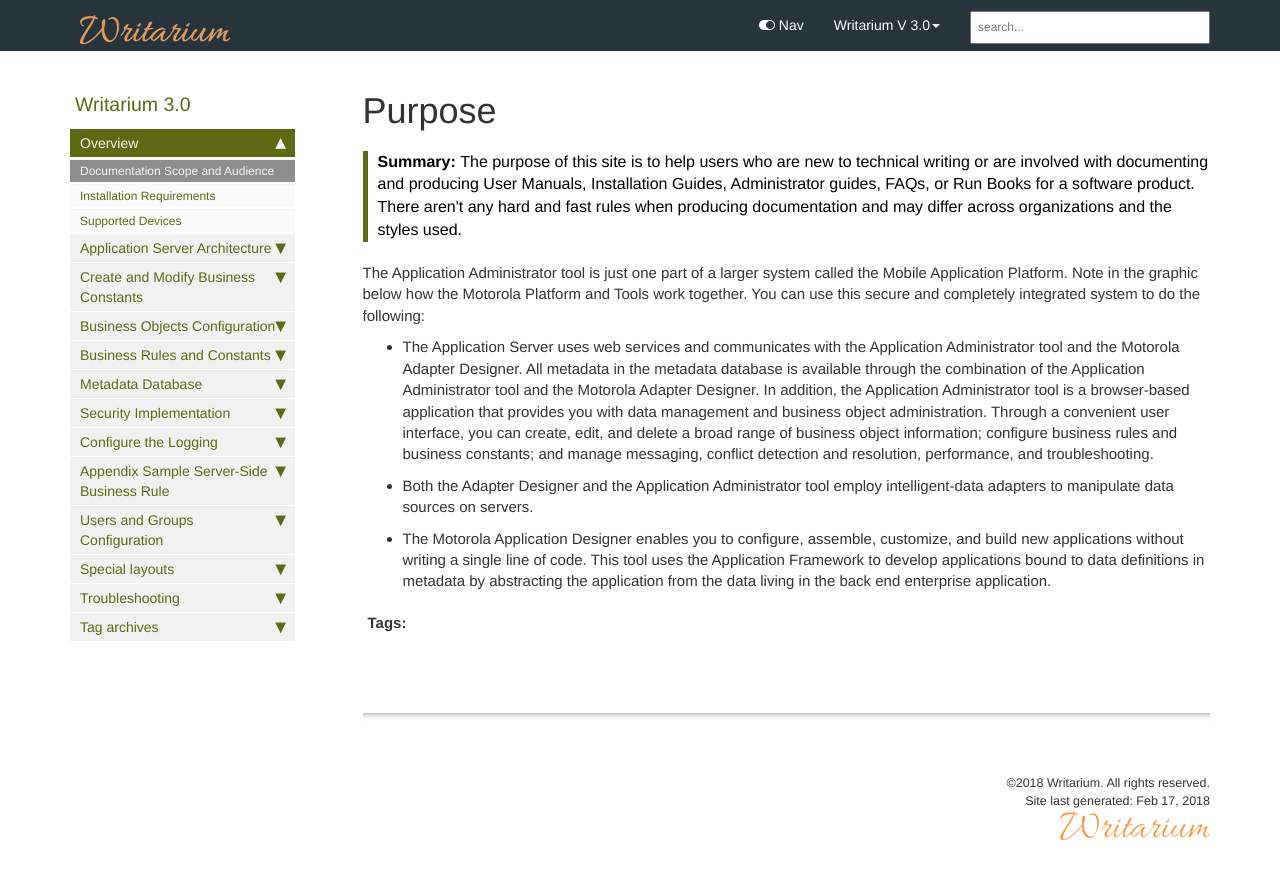
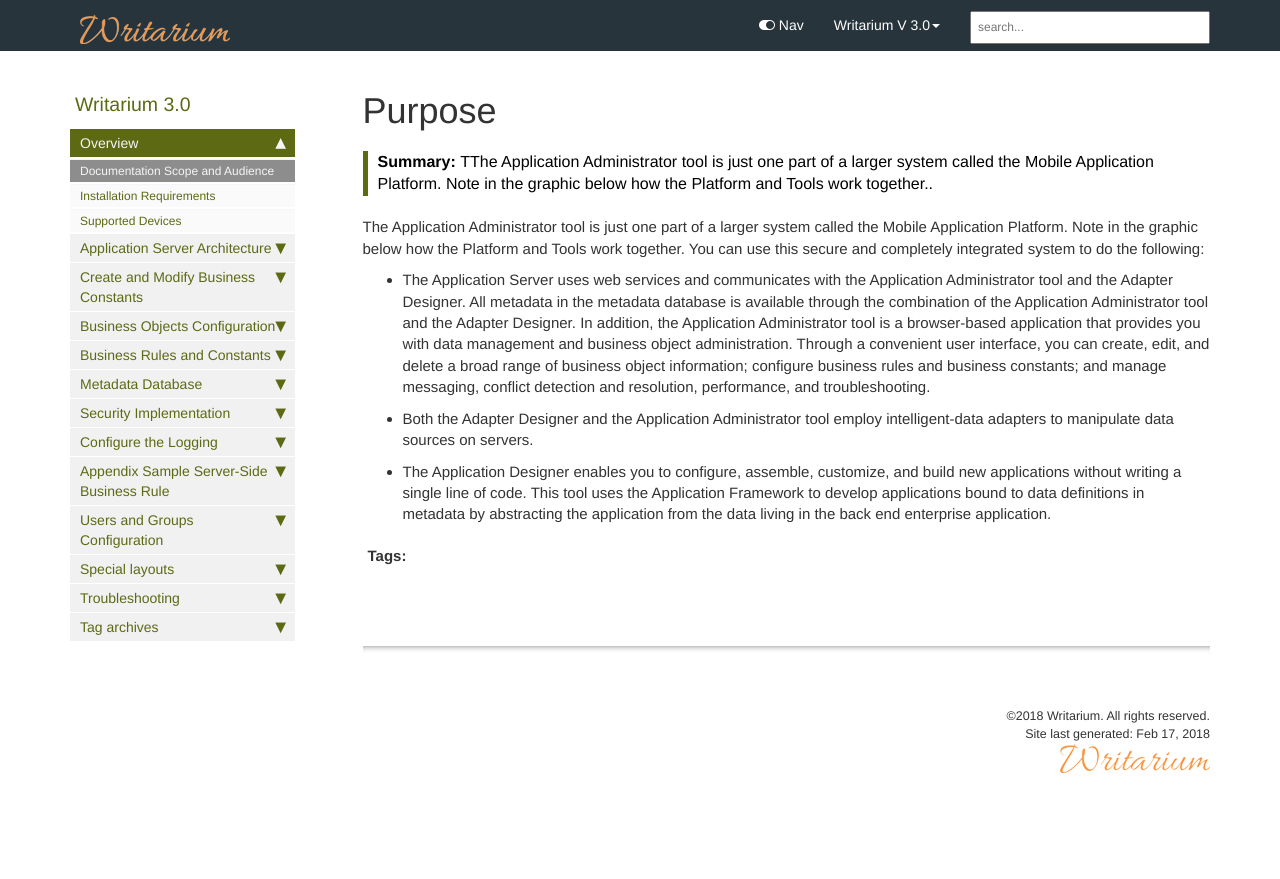
Before and after one commit to jsailo/app-server-guide, a Jekyll site: the page built from index.md, in a window 1280 px wide. Shown: the top 879 px of the page. Built offline with Jekyll 4.4.1, drawn with Linux system fonts in a browser that asks for light colours; nearby versions of some CDN libraries; comment, search, counter and statistics services are not loaded.

Commit message:
about page

```diff
--- a/index.md
+++ b/index.md
@@ -4,12 +4,12 @@ keywords: document purpose
 tags: [document_purpose, purpose, document, purpose]
 sidebar: mydoc_sidebar
 permalink: index.html
-summary: The purpose of this site is to help users who are new to technical writing or are involved with documenting and producing User Manuals, Installation Guides, Administrator guides, FAQs, or Run Books for a software product. There aren't any hard and fast rules when producing documentation and may differ across organizations and the styles used.
+summary: TThe Application Administrator tool is just one part of a larger system called the Mobile Application Platform. Note in the graphic below how the Platform and Tools work together..
 ---
-The Application Administrator tool is just one part of a larger system called the Mobile Application Platform. Note in the graphic below how the Motorola Platform and Tools work together. You can use this secure and completely integrated system to do the following:
-* The Application Server uses web services and communicates with the Application Administrator tool and the Motorola Adapter Designer. All metadata in the metadata database is available through the combination of the Application Administrator tool and the Motorola Adapter Designer. In addition, the Application Administrator tool is a browser-based application that provides you with data management and business object administration. Through a convenient user interface, you can create, edit, and delete a broad range of business object information; configure business rules and business constants; and manage messaging, conflict detection and resolution, performance, and troubleshooting.
+The Application Administrator tool is just one part of a larger system called the Mobile Application Platform. Note in the graphic below how the Platform and Tools work together. You can use this secure and completely integrated system to do the following:
+* The Application Server uses web services and communicates with the Application Administrator tool and the Adapter Designer. All metadata in the metadata database is available through the combination of the Application Administrator tool and the Adapter Designer. In addition, the Application Administrator tool is a browser-based application that provides you with data management and business object administration. Through a convenient user interface, you can create, edit, and delete a broad range of business object information; configure business rules and business constants; and manage messaging, conflict detection and resolution, performance, and troubleshooting.
 * Both the Adapter Designer and the Application Administrator tool employ intelligent-data adapters to manipulate data sources on servers.
-* The Motorola Application Designer enables you to configure, assemble, customize, and build new applications without writing a single line of code. This tool uses the Application Framework to develop applications bound to data definitions in metadata by abstracting the application from the data living in the back end enterprise application.
+* The Application Designer enables you to configure, assemble, customize, and build new applications without writing a single line of code. This tool uses the Application Framework to develop applications bound to data definitions in metadata by abstracting the application from the data living in the back end enterprise application.
 
 
 {% include links.html %}
```
